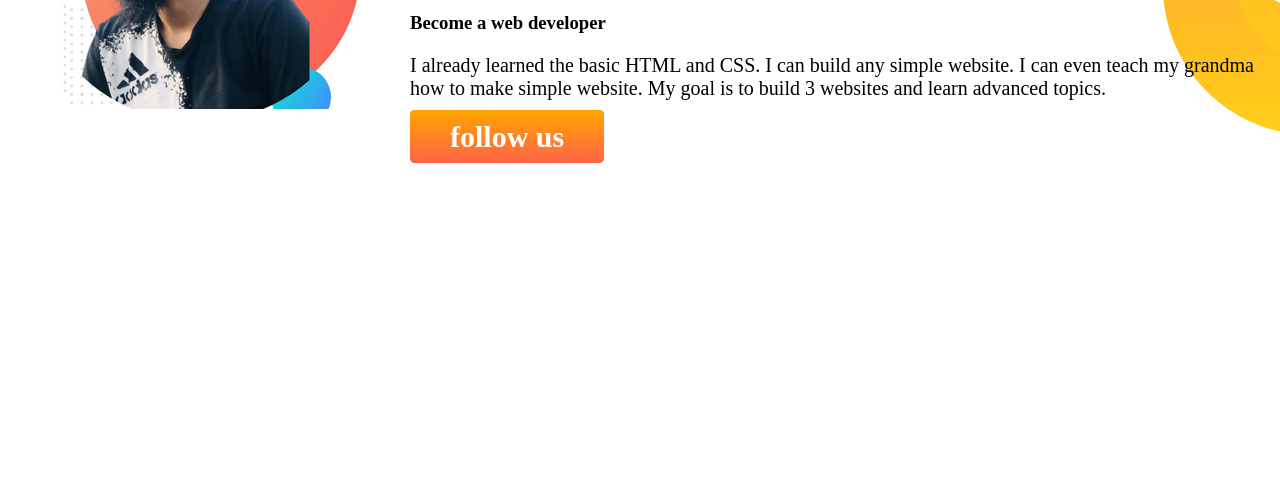
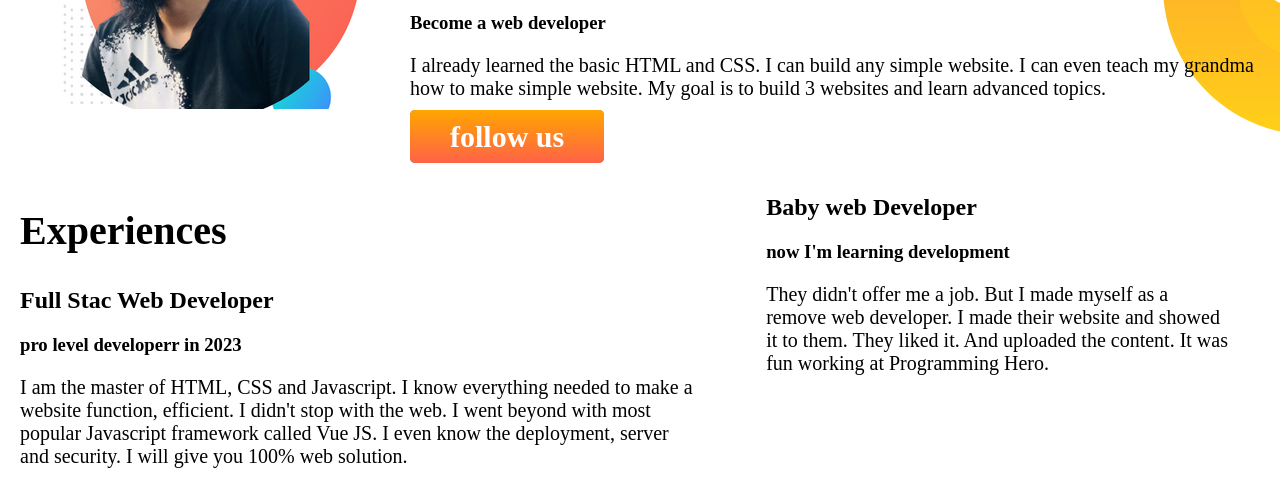
Before and after one commit to ramohin1236/developer-portfolio, a plain HTML site: page developer-porfolio/index.html in a window 1280 px wide. Shown: the part 660-1148 px from the top of the page. Before the commit the page ends 834 px from the top, so only its background shows below. Drawn offline with Linux system fonts and the light colour scheme.

Commit message:
ja mon chaise tai

```diff
--- a/developer-porfolio/index.html
+++ b/developer-porfolio/index.html
@@ -9,7 +9,7 @@
     <link rel="shortcut icon" href="logo.png" type="image/x-icon">
 </head>
 <body">
-    <section class="top-banner">
+    <section class="top-banner flexible-container">
     <div class="second">
     <h1>Welcome To</h1>
      <h1><span class="first">Robiul Awal Mohin</span> World!</h1>
@@ -21,7 +21,7 @@
      <img src="mohin2.png"></img>
      </div>
      </section>
-     <section class="dream-big">
+     <section class="dream-big flexible-container">
         <div class="moga">
             <img src="mohin2.png"></img>
       </div>
@@ -38,5 +38,25 @@
         </div>
 
      </section>
+     <section class="experience-area">
+
+
+       <div class="flexible-container">
+
+        <div class="half-width">
+            <h1>Experiences</h1>
+            <h2>Full Stac Web Developer</h2>
+            <h3>pro level developerr in 2023</h3>
+            <p>I am the master of HTML, CSS and Javascript. I know everything needed to make a website function, efficient. I didn't stop with the web. I went beyond with most popular Javascript framework called Vue JS. I even know the deployment, server and security. I will give you 100% web solution.</p>
+
+           </div>
+           <div class="half-width">
+            <h2>Baby web Developer</h2>
+            <h3>now I'm learning development</h3>
+            <p>They didn't offer me a job. But I made myself as a remove web developer. I made their website and showed it to them. They liked it. And uploaded the content. It was fun working at Programming Hero.</p>
+
+           </div>
+       </div>
+     </section>
 </body>
 </html>
--- a/developer-porfolio/style.css
+++ b/developer-porfolio/style.css
@@ -1,7 +1,7 @@
 .first{
     color: brown;
  }
- section{
+ .flexible-container{
      display: flex;
  }
  h1{
@@ -46,3 +46,7 @@
     background-repeat: no-repeat;
     background-position: right;
    }
+   .half-width{
+    padding-left: 20px;
+    padding-right: 50px;
+   }
```
